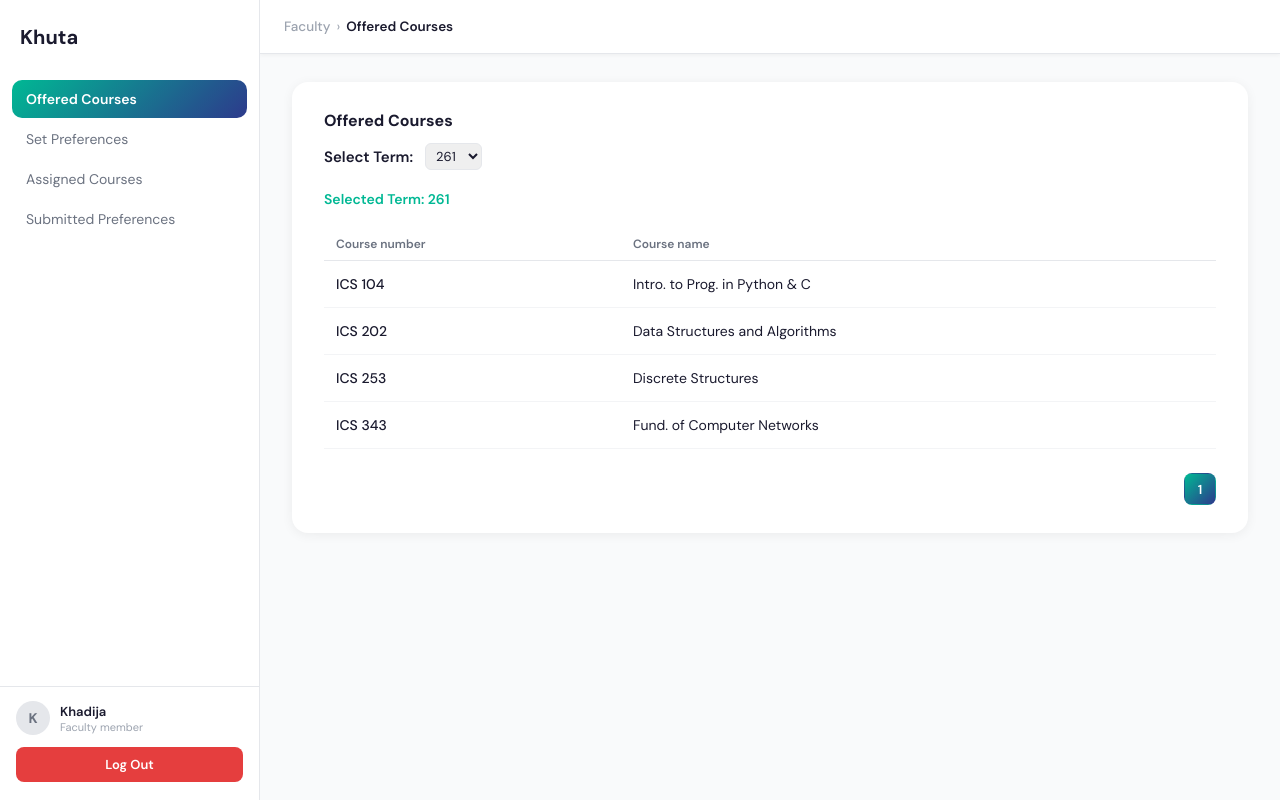
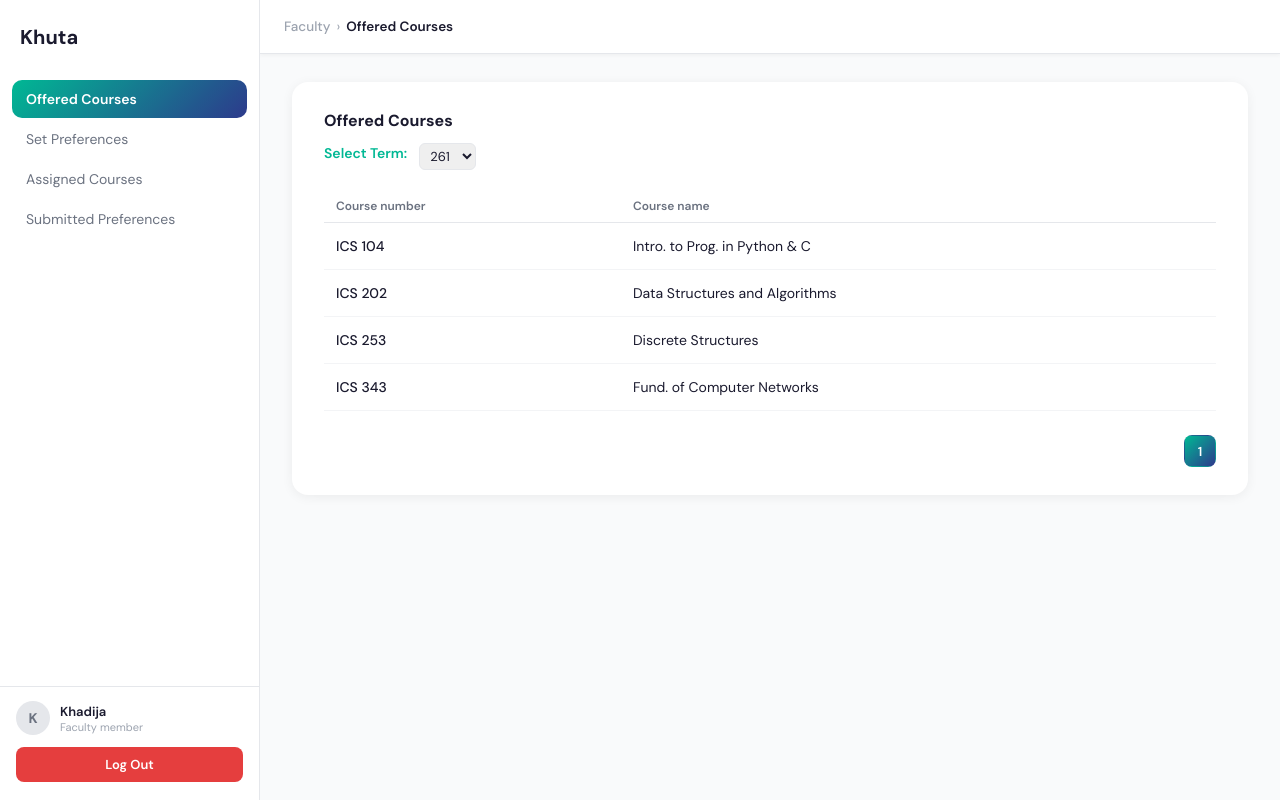
Before and after one commit to KawtharAlomran/SWE363ProjectGroup12, a React (Vite) app in the folder my-react-app/: page /faculty/offered-courses in a window 1280 px wide. Built offline with nearby package versions, Linux system fonts and the light colour scheme.

Commit message:
apperance edits

```diff
--- a/my-react-app/src/Faculty/Pages/OfferedCourses.jsx
+++ b/my-react-app/src/Faculty/Pages/OfferedCourses.jsx
@@ -35,7 +35,7 @@ function OfferedCourses() {
           marginBottom: '20px',
         }}
       >
-        <label className="an-term-label">Select Term:</label>
+        <label className="td-term-badge">Select Term:</label>
         <select
           className="an-select"
           value={selectedTerm}
@@ -50,10 +50,6 @@ function OfferedCourses() {
             </option>
           ))}
         </select>
-      </div>
-
-      <div className="td-term-badge">
-        Selected Term: {selectedTerm}
       </div>
 
       <table className="an-table" style={{ marginTop: '20px' }}>
--- a/my-react-app/src/Faculty/Pages/PreviousPreferences.jsx
+++ b/my-react-app/src/Faculty/Pages/PreviousPreferences.jsx
@@ -68,7 +68,7 @@ function PreviousPreferences() {
           marginBottom: '20px',
         }}
       >
-        <label className="an-term-label">Select Term:</label>
+        <label className="td-term-badge">Select Term:</label>
         <select
           className="an-select"
           value={selectedTerm}
```
